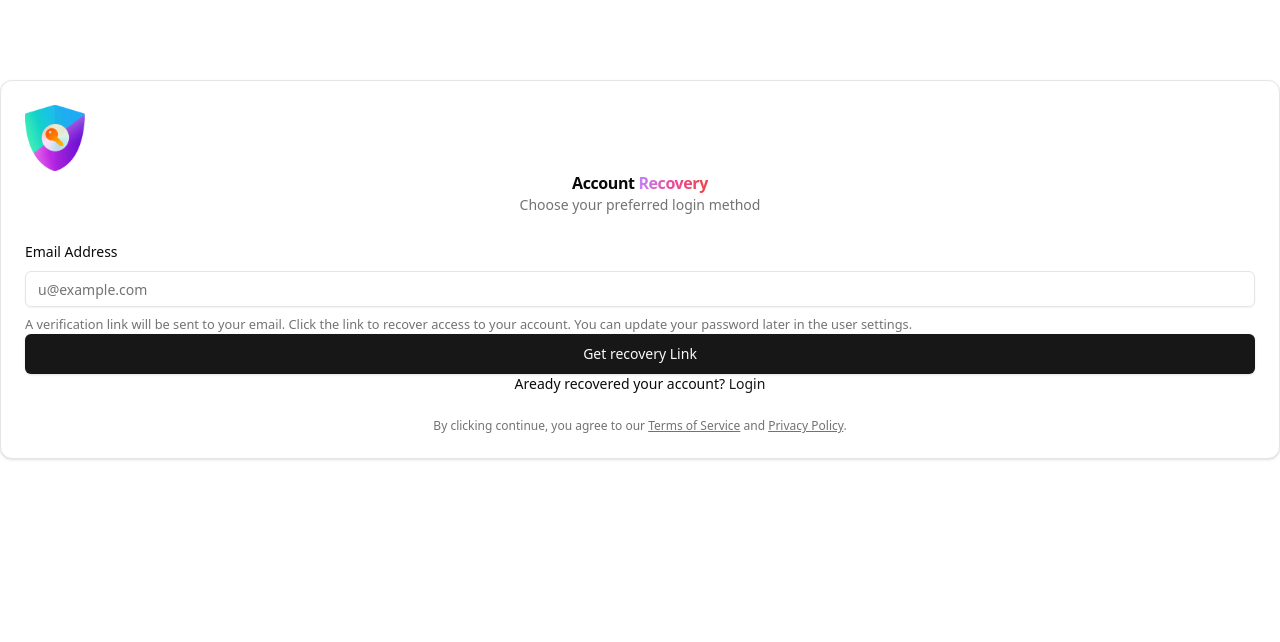
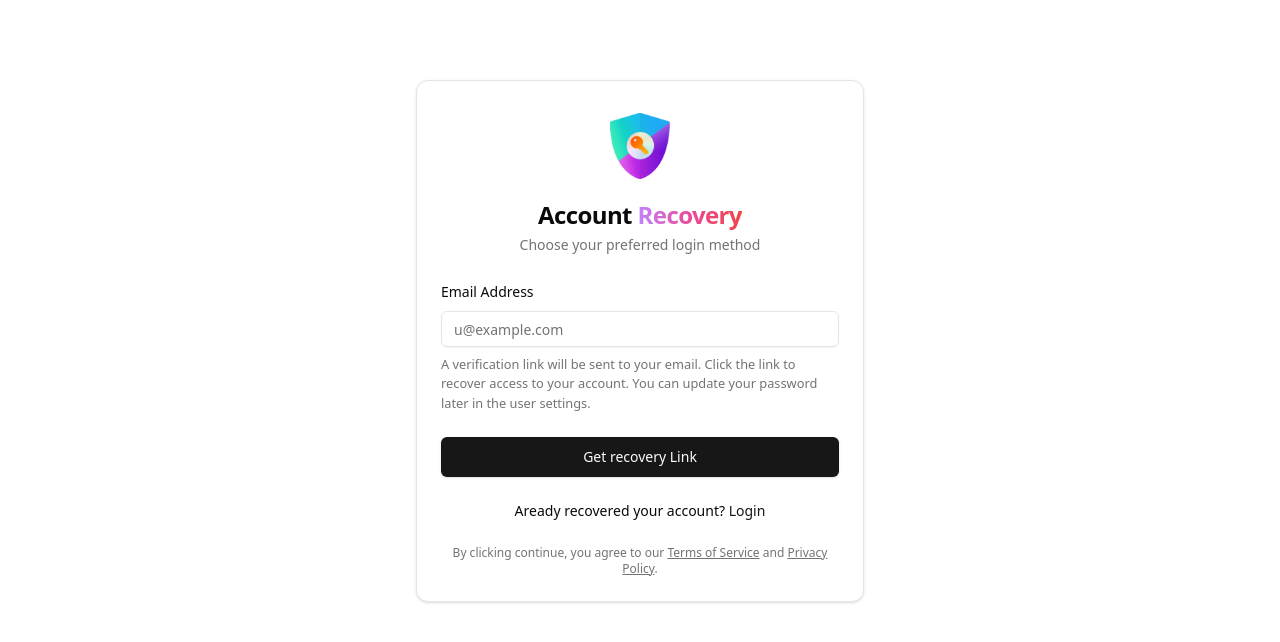
Before and after one commit to Decodam/nextsecure-template, a Next.js app: page /account-recovery in a window 1280 px wide. Shown: the top 642 px of the page. Built offline with nearby package versions, Linux system fonts and the light colour scheme.

Commit message:
tailwind config edited

```diff
--- a/tailwind.config.ts
+++ b/tailwind.config.ts
@@ -6,6 +6,7 @@ const config: Config = {
     "./src/pages/**/*.{js,ts,jsx,tsx,mdx}",
     "./src/components/**/*.{js,ts,jsx,tsx,mdx}",
     "./src/app/**/*.{js,ts,jsx,tsx,mdx}",
+    "./src/auth/ui/**/*.{js,ts,jsx,tsx,mdx}", // Add @auth/ui for auth components
   ],
   theme: {
   	extend: {
@@ -56,8 +57,19 @@ const config: Config = {
   			md: 'calc(var(--radius) - 2px)',
   			sm: 'calc(var(--radius) - 4px)'
   		}
-  	}
+  	},
+		container: {
+			center: true,
+      padding: {
+        DEFAULT: '1rem',
+        sm: '2rem',
+        lg: '4rem',
+        xl: '5rem',
+        '2xl': '6rem',
+      },
+    },
   },
+  // eslint-disable-next-line @typescript-eslint/no-require-imports
   plugins: [require("tailwindcss-animate")],
 };
 export default config;
```
